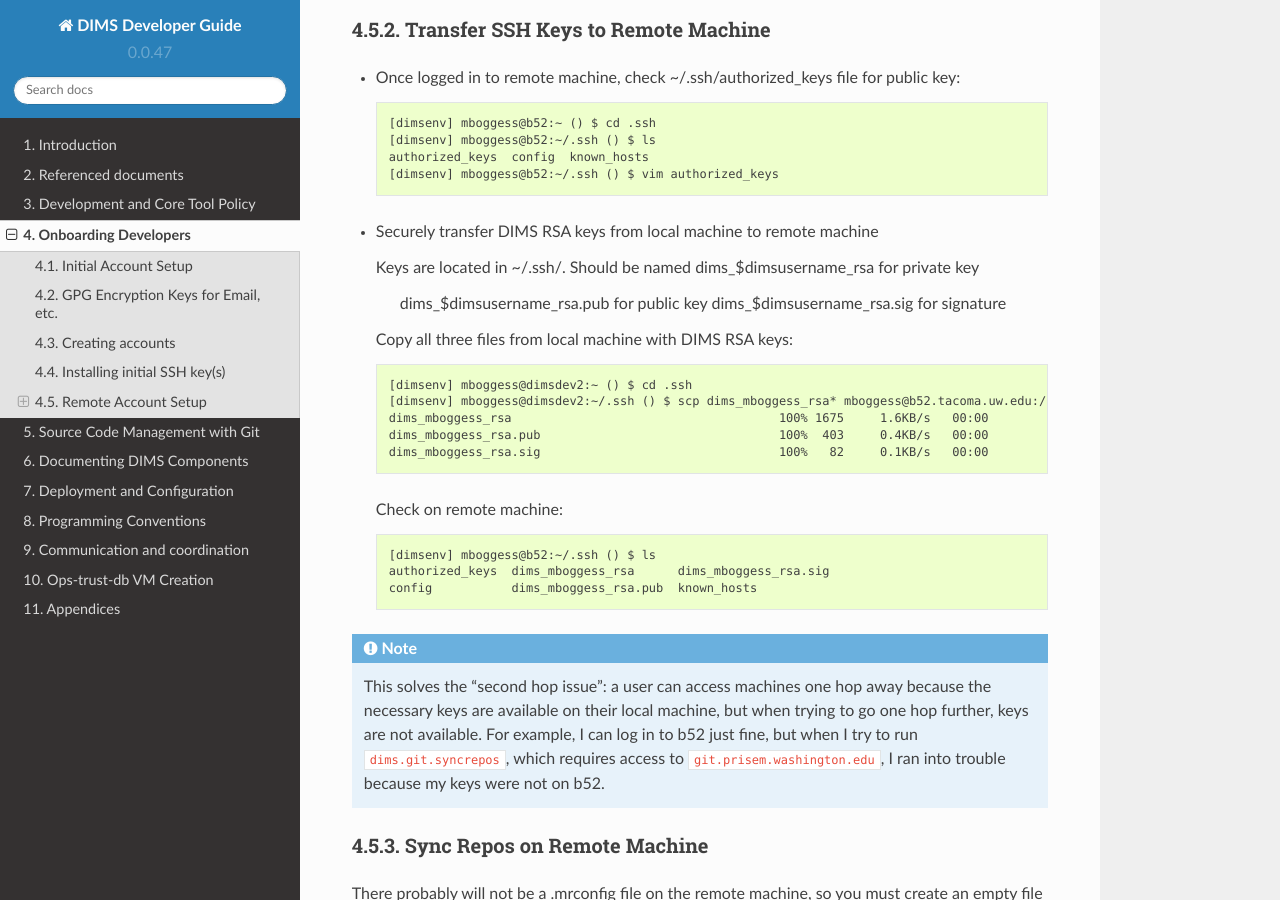
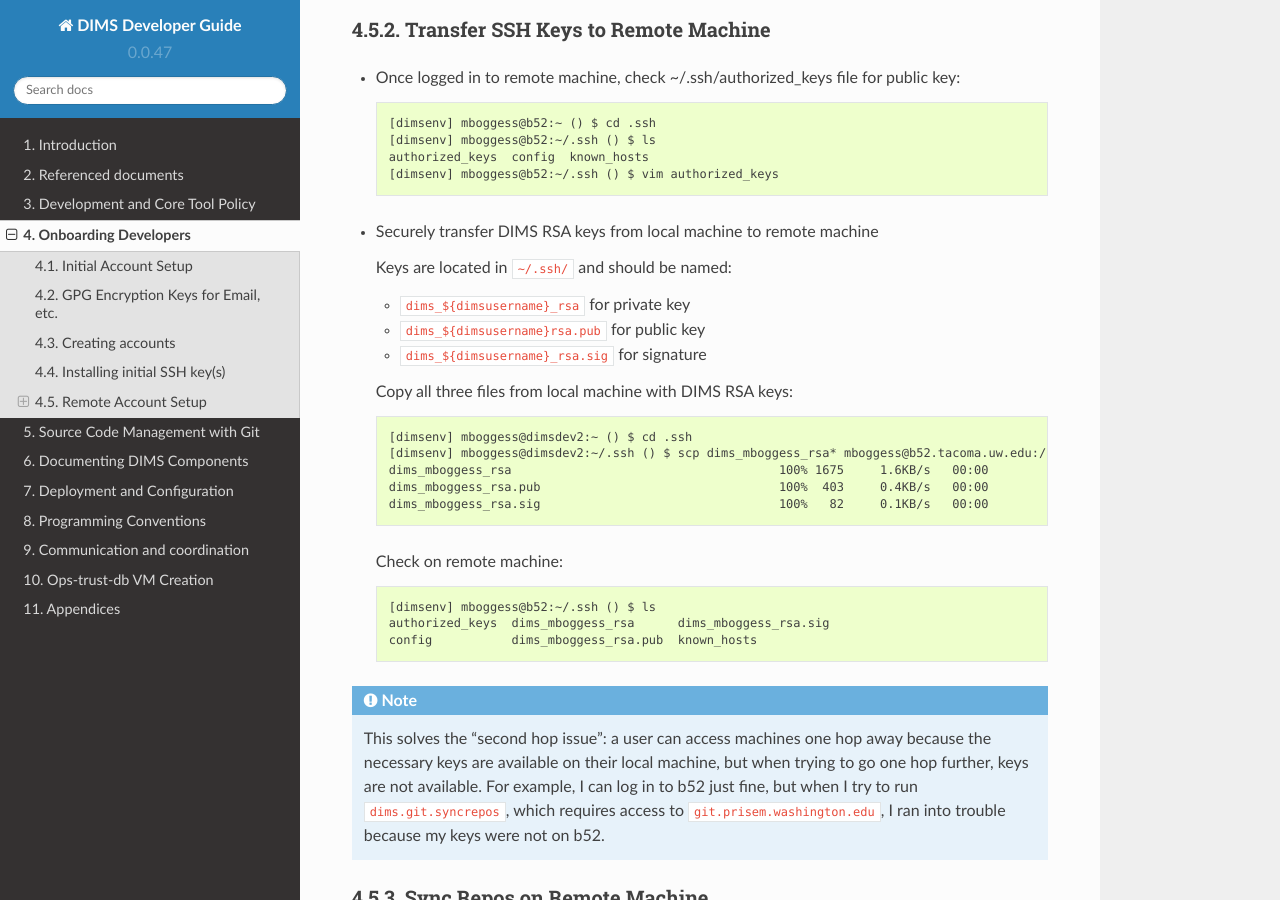
Before and after one commit to uw-dims/dims-devguide, a Sphinx documentation site: the page built from docs/source/onboarding.rst, in a window 1280 px wide and 900 px high, scrolled down 3426 px. Built offline with Sphinx 7.4.7 and the Read the Docs theme 2.0.0, drawn with Linux system fonts in a browser that asks for light colours; pages that are not in the unit, such as notebooks, are missing from menus.

Commit message:
Force list using list, not indentation (fix 'ERROR: Unexpected indentation' error)

```diff
--- a/docs/source/onboarding.rst
+++ b/docs/source/onboarding.rst
@@ -227,10 +227,11 @@ Transfer SSH Keys to Remote Machine
 
 *  Securely transfer DIMS RSA keys from local machine to remote machine
 
-   Keys are located in ~/.ssh/.
-   Should be named dims_$dimsusername_rsa for private key
-                   dims_$dimsusername_rsa.pub for public key
-                   dims_$dimsusername_rsa.sig for signature
+   Keys are located in ``~/.ssh/`` and should be named:
+
+   * ``dims_${dimsusername}_rsa`` for private key
+   * ``dims_${dimsusername}rsa.pub`` for public key
+   * ``dims_${dimsusername}_rsa.sig`` for signature
 
    Copy all three files from local machine with DIMS RSA keys:
 
```
